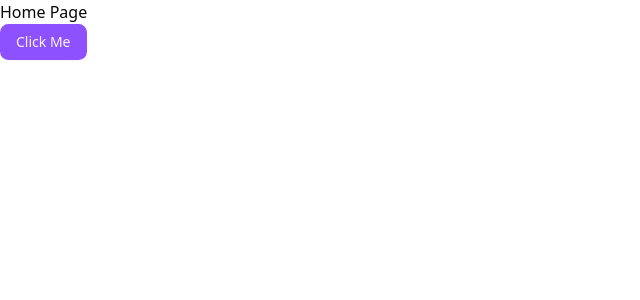
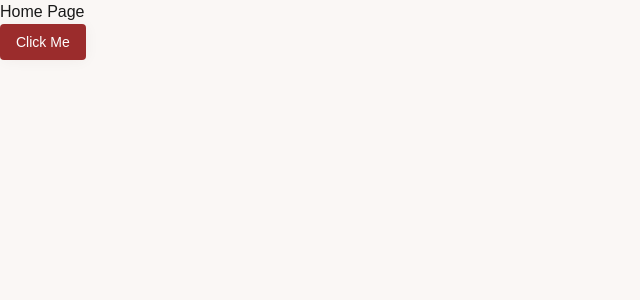
Before and after one commit to shayanameend/ember-frontend-v2, a Next.js app: page / in a window 1280 px wide. Shown: the top 300 px of the page, without its empty margins (0-640 px from the left). Built offline with nearby package versions, Linux system fonts and the light colour scheme.

Commit message:
feat: update default theme to light in RootProvider for consistent theming

```diff
--- a/src/app/globals.css
+++ b/src/app/globals.css
@@ -1,116 +1,176 @@
 @import "tailwindcss";
 @import "tw-animate-css";
 
-@custom-variant dark (&:is(.dark *));
+:root {
+  --background: oklch(0.9779 0.0042 56.3756);
+  --foreground: oklch(0.2178 0 0);
+  --card: oklch(0.9779 0.0042 56.3756);
+  --card-foreground: oklch(0.2178 0 0);
+  --popover: oklch(0.9779 0.0042 56.3756);
+  --popover-foreground: oklch(0.2178 0 0);
+  --primary: oklch(0.465 0.147 24.9381);
+  --primary-foreground: oklch(1 0 0);
+  --secondary: oklch(0.9625 0.0385 89.0943);
+  --secondary-foreground: oklch(0.4847 0.1022 75.1153);
+  --muted: oklch(0.9431 0.0068 53.4442);
+  --muted-foreground: oklch(0.4444 0.0096 73.639);
+  --accent: oklch(0.9619 0.058 95.6174);
+  --accent-foreground: oklch(0.3958 0.1331 25.723);
+  --destructive: oklch(0.4437 0.1613 26.8994);
+  --destructive-foreground: oklch(1 0 0);
+  --border: oklch(0.9355 0.0324 80.9937);
+  --input: oklch(0.9355 0.0324 80.9937);
+  --ring: oklch(0.465 0.147 24.9381);
+  --chart-1: oklch(0.5054 0.1905 27.5181);
+  --chart-2: oklch(0.465 0.147 24.9381);
+  --chart-3: oklch(0.3958 0.1331 25.723);
+  --chart-4: oklch(0.5553 0.1455 48.9975);
+  --chart-5: oklch(0.4732 0.1247 46.2007);
+  --sidebar: oklch(0.9431 0.0068 53.4442);
+  --sidebar-foreground: oklch(0.2178 0 0);
+  --sidebar-primary: oklch(0.465 0.147 24.9381);
+  --sidebar-primary-foreground: oklch(1 0 0);
+  --sidebar-accent: oklch(0.9619 0.058 95.6174);
+  --sidebar-accent-foreground: oklch(0.3958 0.1331 25.723);
+  --sidebar-border: oklch(0.9355 0.0324 80.9937);
+  --sidebar-ring: oklch(0.465 0.147 24.9381);
+  --font-sans: Poppins, sans-serif;
+  --font-serif: Libre Baskerville, serif;
+  --font-mono: IBM Plex Mono, monospace;
+  --radius: 0.375rem;
+  --shadow-2xs: 1px 1px 16px -2px hsl(0 63% 18% / 0.06);
+  --shadow-xs: 1px 1px 16px -2px hsl(0 63% 18% / 0.06);
+  --shadow-sm:
+    1px 1px 16px -2px hsl(0 63% 18% / 0.12), 1px 1px 2px -3px
+    hsl(0 63% 18% / 0.12);
+  --shadow:
+    1px 1px 16px -2px hsl(0 63% 18% / 0.12), 1px 1px 2px -3px
+    hsl(0 63% 18% / 0.12);
+  --shadow-md:
+    1px 1px 16px -2px hsl(0 63% 18% / 0.12), 1px 2px 4px -3px
+    hsl(0 63% 18% / 0.12);
+  --shadow-lg:
+    1px 1px 16px -2px hsl(0 63% 18% / 0.12), 1px 4px 6px -3px
+    hsl(0 63% 18% / 0.12);
+  --shadow-xl:
+    1px 1px 16px -2px hsl(0 63% 18% / 0.12), 1px 8px 10px -3px
+    hsl(0 63% 18% / 0.12);
+  --shadow-2xl: 1px 1px 16px -2px hsl(0 63% 18% / 0.3);
+  --tracking-normal: 0em;
+  --spacing: 0.25rem;
+}
+
+.dark {
+  --background: oklch(0.2161 0.0061 56.0434);
+  --foreground: oklch(0.9699 0.0013 106.4238);
+  --card: oklch(0.2685 0.0063 34.2976);
+  --card-foreground: oklch(0.9699 0.0013 106.4238);
+  --popover: oklch(0.2685 0.0063 34.2976);
+  --popover-foreground: oklch(0.9699 0.0013 106.4238);
+  --primary: oklch(0.5054 0.1905 27.5181);
+  --primary-foreground: oklch(0.9779 0.0042 56.3756);
+  --secondary: oklch(0.4732 0.1247 46.2007);
+  --secondary-foreground: oklch(0.9619 0.058 95.6174);
+  --muted: oklch(0.2685 0.0063 34.2976);
+  --muted-foreground: oklch(0.8687 0.0043 56.366);
+  --accent: oklch(0.5553 0.1455 48.9975);
+  --accent-foreground: oklch(0.9619 0.058 95.6174);
+  --destructive: oklch(0.6368 0.2078 25.3313);
+  --destructive-foreground: oklch(1 0 0);
+  --border: oklch(0.3741 0.0087 67.5582);
+  --input: oklch(0.3741 0.0087 67.5582);
+  --ring: oklch(0.5054 0.1905 27.5181);
+  --chart-1: oklch(0.7106 0.1661 22.2162);
+  --chart-2: oklch(0.6368 0.2078 25.3313);
+  --chart-3: oklch(0.5771 0.2152 27.325);
+  --chart-4: oklch(0.8369 0.1644 84.4286);
+  --chart-5: oklch(0.7686 0.1647 70.0804);
+  --sidebar: oklch(0.2161 0.0061 56.0434);
+  --sidebar-foreground: oklch(0.9699 0.0013 106.4238);
+  --sidebar-primary: oklch(0.5054 0.1905 27.5181);
+  --sidebar-primary-foreground: oklch(0.9779 0.0042 56.3756);
+  --sidebar-accent: oklch(0.5553 0.1455 48.9975);
+  --sidebar-accent-foreground: oklch(0.9619 0.058 95.6174);
+  --sidebar-border: oklch(0.3741 0.0087 67.5582);
+  --sidebar-ring: oklch(0.5054 0.1905 27.5181);
+  --font-sans: Poppins, sans-serif;
+  --font-serif: Libre Baskerville, serif;
+  --font-mono: IBM Plex Mono, monospace;
+  --radius: 0.375rem;
+  --shadow-2xs: 1px 1px 16px -2px hsl(0 63% 18% / 0.06);
+  --shadow-xs: 1px 1px 16px -2px hsl(0 63% 18% / 0.06);
+  --shadow-sm:
+    1px 1px 16px -2px hsl(0 63% 18% / 0.12), 1px 1px 2px -3px
+    hsl(0 63% 18% / 0.12);
+  --shadow:
+    1px 1px 16px -2px hsl(0 63% 18% / 0.12), 1px 1px 2px -3px
+    hsl(0 63% 18% / 0.12);
+  --shadow-md:
+    1px 1px 16px -2px hsl(0 63% 18% / 0.12), 1px 2px 4px -3px
+    hsl(0 63% 18% / 0.12);
+  --shadow-lg:
+    1px 1px 16px -2px hsl(0 63% 18% / 0.12), 1px 4px 6px -3px
+    hsl(0 63% 18% / 0.12);
+  --shadow-xl:
+    1px 1px 16px -2px hsl(0 63% 18% / 0.12), 1px 8px 10px -3px
+    hsl(0 63% 18% / 0.12);
+  --shadow-2xl: 1px 1px 16px -2px hsl(0 63% 18% / 0.3);
+}
 
 @theme inline {
   --color-background: var(--background);
   --color-foreground: var(--foreground);
-  --font-sans: var(--font-geist-sans);
-  --font-mono: var(--font-geist-mono);
+  --color-card: var(--card);
+  --color-card-foreground: var(--card-foreground);
+  --color-popover: var(--popover);
+  --color-popover-foreground: var(--popover-foreground);
+  --color-primary: var(--primary);
+  --color-primary-foreground: var(--primary-foreground);
+  --color-secondary: var(--secondary);
+  --color-secondary-foreground: var(--secondary-foreground);
+  --color-muted: var(--muted);
+  --color-muted-foreground: var(--muted-foreground);
+  --color-accent: var(--accent);
+  --color-accent-foreground: var(--accent-foreground);
+  --color-destructive: var(--destructive);
+  --color-destructive-foreground: var(--destructive-foreground);
+  --color-border: var(--border);
+  --color-input: var(--input);
+  --color-ring: var(--ring);
+  --color-chart-1: var(--chart-1);
+  --color-chart-2: var(--chart-2);
+  --color-chart-3: var(--chart-3);
+  --color-chart-4: var(--chart-4);
+  --color-chart-5: var(--chart-5);
+  --color-sidebar: var(--sidebar);
+  --color-sidebar-foreground: var(--sidebar-foreground);
+  --color-sidebar-primary: var(--sidebar-primary);
+  --color-sidebar-primary-foreground: var(--sidebar-primary-foreground);
+  --color-sidebar-accent: var(--sidebar-accent);
+  --color-sidebar-accent-foreground: var(--sidebar-accent-foreground);
+  --color-sidebar-border: var(--sidebar-border);
   --color-sidebar-ring: var(--sidebar-ring);
-  --color-sidebar-border: var(--sidebar-border);
-  --color-sidebar-accent-foreground: var(--sidebar-accent-foreground);
-  --color-sidebar-accent: var(--sidebar-accent);
-  --color-sidebar-primary-foreground: var(--sidebar-primary-foreground);
-  --color-sidebar-primary: var(--sidebar-primary);
-  --color-sidebar-foreground: var(--sidebar-foreground);
-  --color-sidebar: var(--sidebar);
-  --color-chart-5: var(--chart-5);
-  --color-chart-4: var(--chart-4);
-  --color-chart-3: var(--chart-3);
-  --color-chart-2: var(--chart-2);
-  --color-chart-1: var(--chart-1);
-  --color-ring: var(--ring);
-  --color-input: var(--input);
-  --color-border: var(--border);
-  --color-destructive: var(--destructive);
-  --color-accent-foreground: var(--accent-foreground);
-  --color-accent: var(--accent);
-  --color-muted-foreground: var(--muted-foreground);
-  --color-muted: var(--muted);
-  --color-secondary-foreground: var(--secondary-foreground);
-  --color-secondary: var(--secondary);
-  --color-primary-foreground: var(--primary-foreground);
-  --color-primary: var(--primary);
-  --color-popover-foreground: var(--popover-foreground);
-  --color-popover: var(--popover);
-  --color-card-foreground: var(--card-foreground);
-  --color-card: var(--card);
+
+  --font-sans: var(--font-sans);
+  --font-mono: var(--font-mono);
+  --font-serif: var(--font-serif);
+
   --radius-sm: calc(var(--radius) - 4px);
   --radius-md: calc(var(--radius) - 2px);
   --radius-lg: var(--radius);
   --radius-xl: calc(var(--radius) + 4px);
+
+  --shadow-2xs: var(--shadow-2xs);
+  --shadow-xs: var(--shadow-xs);
+  --shadow-sm: var(--shadow-sm);
+  --shadow: var(--shadow);
+  --shadow-md: var(--shadow-md);
+  --shadow-lg: var(--shadow-lg);
+  --shadow-xl: var(--shadow-xl);
+  --shadow-2xl: var(--shadow-2xl);
 }
 
-:root {
-  --radius: 0.65rem;
-  --background: oklch(1 0 0);
-  --foreground: oklch(0.141 0.005 285.823);
-  --card: oklch(1 0 0);
-  --card-foreground: oklch(0.141 0.005 285.823);
-  --popover: oklch(1 0 0);
-  --popover-foreground: oklch(0.141 0.005 285.823);
-  --primary: oklch(0.606 0.25 292.717);
-  --primary-foreground: oklch(0.969 0.016 293.756);
-  --secondary: oklch(0.967 0.001 286.375);
-  --secondary-foreground: oklch(0.21 0.006 285.885);
-  --muted: oklch(0.967 0.001 286.375);
-  --muted-foreground: oklch(0.552 0.016 285.938);
-  --accent: oklch(0.967 0.001 286.375);
-  --accent-foreground: oklch(0.21 0.006 285.885);
-  --destructive: oklch(0.577 0.245 27.325);
-  --border: oklch(0.92 0.004 286.32);
-  --input: oklch(0.92 0.004 286.32);
-  --ring: oklch(0.606 0.25 292.717);
-  --chart-1: oklch(0.646 0.222 41.116);
-  --chart-2: oklch(0.6 0.118 184.704);
-  --chart-3: oklch(0.398 0.07 227.392);
-  --chart-4: oklch(0.828 0.189 84.429);
-  --chart-5: oklch(0.769 0.188 70.08);
-  --sidebar: oklch(0.985 0 0);
-  --sidebar-foreground: oklch(0.141 0.005 285.823);
-  --sidebar-primary: oklch(0.606 0.25 292.717);
-  --sidebar-primary-foreground: oklch(0.969 0.016 293.756);
-  --sidebar-accent: oklch(0.967 0.001 286.375);
-  --sidebar-accent-foreground: oklch(0.21 0.006 285.885);
-  --sidebar-border: oklch(0.92 0.004 286.32);
-  --sidebar-ring: oklch(0.606 0.25 292.717);
-}
-
-.dark {
-  --background: oklch(0.141 0.005 285.823);
-  --foreground: oklch(0.985 0 0);
-  --card: oklch(0.21 0.006 285.885);
-  --card-foreground: oklch(0.985 0 0);
-  --popover: oklch(0.21 0.006 285.885);
-  --popover-foreground: oklch(0.985 0 0);
-  --primary: oklch(0.541 0.281 293.009);
-  --primary-foreground: oklch(0.969 0.016 293.756);
-  --secondary: oklch(0.274 0.006 286.033);
-  --secondary-foreground: oklch(0.985 0 0);
-  --muted: oklch(0.274 0.006 286.033);
-  --muted-foreground: oklch(0.705 0.015 286.067);
-  --accent: oklch(0.274 0.006 286.033);
-  --accent-foreground: oklch(0.985 0 0);
-  --destructive: oklch(0.704 0.191 22.216);
-  --border: oklch(1 0 0 / 10%);
-  --input: oklch(1 0 0 / 15%);
-  --ring: oklch(0.541 0.281 293.009);
-  --chart-1: oklch(0.488 0.243 264.376);
-  --chart-2: oklch(0.696 0.17 162.48);
-  --chart-3: oklch(0.769 0.188 70.08);
-  --chart-4: oklch(0.627 0.265 303.9);
-  --chart-5: oklch(0.645 0.246 16.439);
-  --sidebar: oklch(0.21 0.006 285.885);
-  --sidebar-foreground: oklch(0.985 0 0);
-  --sidebar-primary: oklch(0.541 0.281 293.009);
-  --sidebar-primary-foreground: oklch(0.969 0.016 293.756);
-  --sidebar-accent: oklch(0.274 0.006 286.033);
-  --sidebar-accent-foreground: oklch(0.985 0 0);
-  --sidebar-border: oklch(1 0 0 / 10%);
-  --sidebar-ring: oklch(0.541 0.281 293.009);
-}
+@custom-variant dark (&:is(.dark *));
 
 @layer base {
   * {
--- a/src/app/provider.tsx
+++ b/src/app/provider.tsx
@@ -6,7 +6,7 @@ export function RootProvider({ children }: Readonly<PropsWithChildren>) {
   return (
     <ThemeProvider
       attribute="class"
-      defaultTheme="system"
+      defaultTheme="light"
       enableSystem
       disableTransitionOnChange
     >
```
